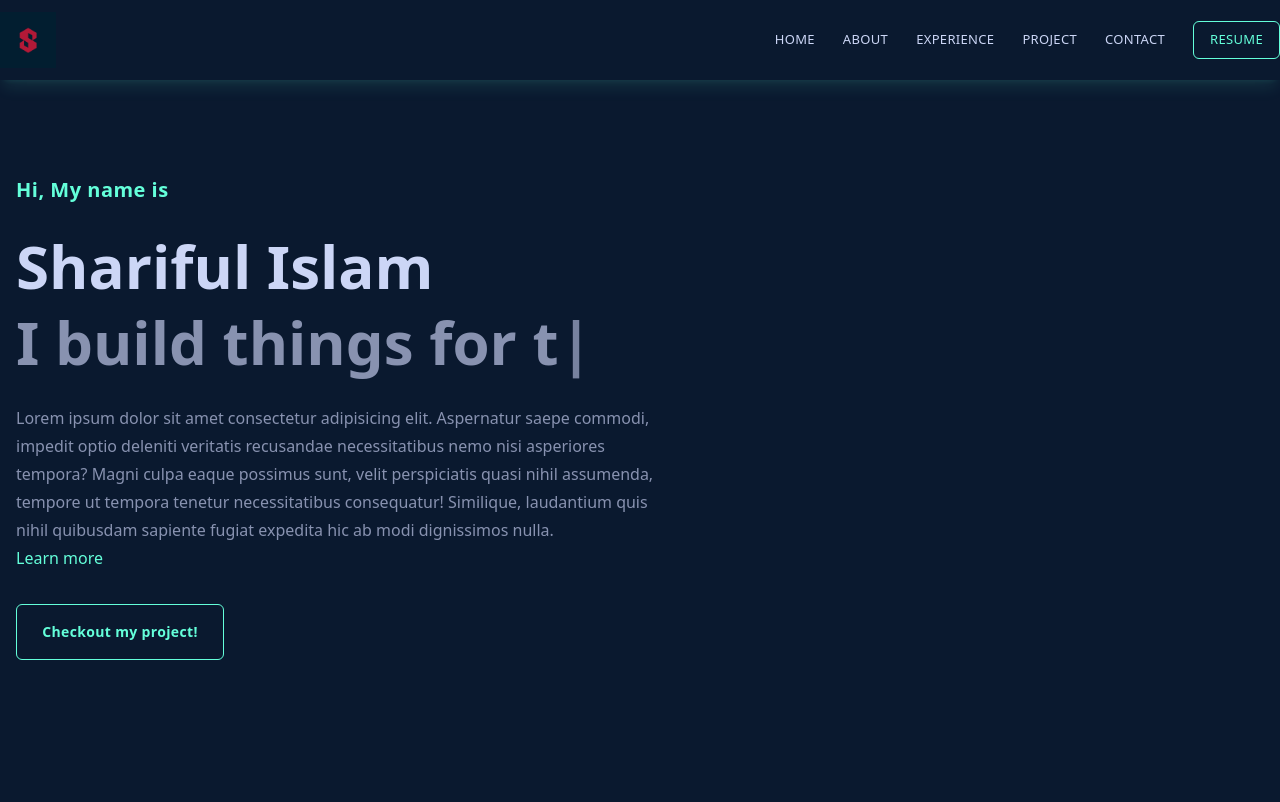
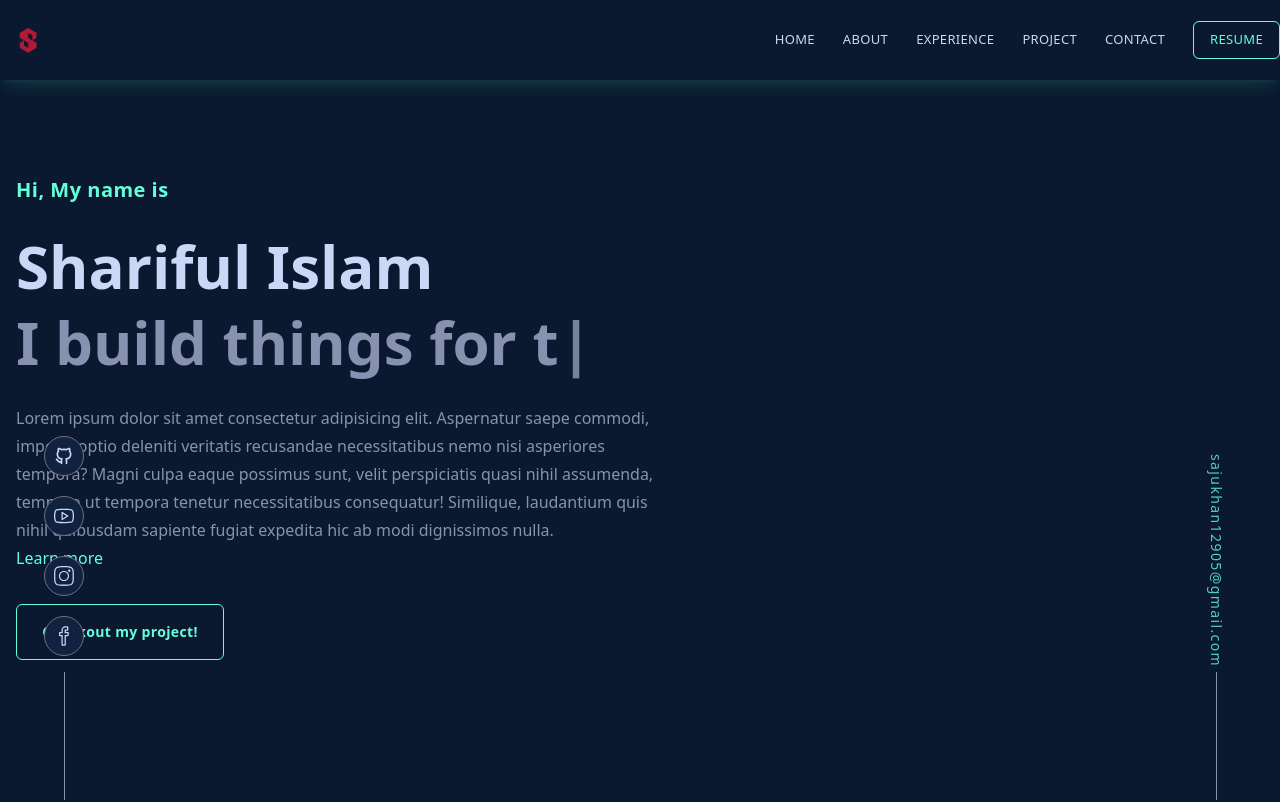
Before and after one commit to Shariful-Islam-Saju/My-Portfolio, a React (Vite) app: page / in a window 1280 px wide. Shown: the top 802 px of the page. Built offline with nearby package versions, Linux system fonts and the light colour scheme.

Commit message:
complete the video

```diff
--- a/src/App.jsx
+++ b/src/App.jsx
@@ -7,7 +7,9 @@ import Contacts from "./ui/Contacts";
 import Experience from "./ui/Experience";
 import Header from "./ui/Header";
 import Projects from "./ui/Projects";
-import ScrollBtn from './ui/ScrollBtn'
+import ScrollBtn from "./ui/ScrollBtn";
+import LeftSide from "./ui/LeftSide";
+import RightSide from "./ui/RightSide";
 
 function App() {
   return (
@@ -19,7 +21,25 @@ function App() {
       <Projects />
       <Arcive />
       <Contacts />
-      <ScrollBtn/>
+      <motion.div
+        initial={{ opacity: 0 }}
+        animate={{ opacity: 1 }}
+        transition={{ delay: 1.5 }}
+        className="hidden lg:inline-flex w-32 h-full fixed left-0 bottom-0"
+      >
+        <LeftSide />
+      </motion.div>{" "}
+
+
+      <motion.div
+        initial={{ opacity: 0 }}
+        animate={{ opacity: 1 }}
+        transition={{ delay: 1.5 }}
+        className="hidden lg:inline-flex w-32 h-full fixed right-0 bottom-0"
+      >
+        <RightSide />
+      </motion.div>
+      <ScrollBtn />
     </main>
   );
 }
--- a/src/ui/Experience.jsx
+++ b/src/ui/Experience.jsx
@@ -34,7 +34,6 @@ const Experience = () => {
     });
   }
 
-  const { workAmazon, workApple, workGoogle, workReactBD } = workInfo;
   return (
     <Container
       id="experience"
--- /dev/null
+++ b/src/ui/LeftSide.jsx
@@ -0,0 +1,13 @@
+import React from "react";
+import SocialLink from "./SocialLinks";
+
+const LeftSide = () => {
+  return (
+    <div className="w-full h-full flex flex-col items-center justify-end gap-4 text-lightText">
+      <SocialLink />
+      <div className="w-[1px] bg-darkText h-32 " />
+    </div>
+  );
+};
+
+export default LeftSide;
--- /dev/null
+++ b/src/ui/RightSide.jsx
@@ -0,0 +1,14 @@
+import React from "react";
+
+const RightSide = () => {
+  return (
+    <div className="w-full h-full flex flex-col items-center justify-end gap-4 text-lightText">
+      <a href="mailto:sajukhan12905@gmail.com">
+        <p className="text-sm rotate-90 w-96 tracking-widest text-designColor/80 hover:text-designColor duration-200">sajukhan12905@gmail.com</p>
+      </a>
+      <div className="w-[1px] bg-darkText h-32 " />
+    </div>
+  );
+};
+
+export default RightSide;
--- /dev/null
+++ b/src/ui/SocialLinks.jsx
@@ -0,0 +1,59 @@
+import { delay, motion } from "framer-motion";
+import React from "react";
+import {
+  SlSocialFacebook,
+  SlSocialInstagram,
+  SlSocialYoutube,
+} from "react-icons/sl";
+import { TbBrandGithub } from "react-icons/tb";
+const links = [
+  {
+    title: "github",
+    link: "https://github.com/Shariful-Islam-Saju",
+    icon: <TbBrandGithub />,
+    delay: 0.8,
+  },
+  {
+    title: "youtube",
+    link: "https://youtube.com/@shariful12905?si=xkrfedfqnOHk92Za",
+    icon: <SlSocialYoutube />,
+    delay: 0.85,
+  },
+  {
+    title: "instragram",
+    link: "https://github.com/Shariful-Islam-Saju",
+    icon: <SlSocialInstagram />,
+    delay: 0.9,
+  },
+  {
+    title: "facebook",
+    link: "https://github.com/Shariful-Islam-Saju",
+    icon: <SlSocialFacebook />,
+    delay: 0.95,
+  },
+];
+
+const SocialLinks = () => {
+  return (
+    <div className="flex flex-col gap-y-5">
+      {links.map((item, i) => {
+        return (
+          <motion.a
+            initial={{ y: 20, opacity: 0 }}
+            animate={{ y: 0, opacity: 1 }}
+            transition={{ delay: item?.delay, ease: "easeIn" }}
+            href={item.link}
+            target="blank"
+            key={i}
+          >
+            <span className="w-10 h-10 text-xl bg-textBg border-zinc-500 hover:border-designColor text-lightText hover:text-designColor duration-200 border-[1px] inline-flex justify-center rounded-full items-center hover:bg-black">
+              {item.icon}
+            </span>
+          </motion.a>
+        );
+      })}
+    </div>
+  );
+};
+
+export default SocialLinks;
```
Also changed, not shown: src/assets/images/logo.png, 1 other file (tests, documents, lock files or other folders).
